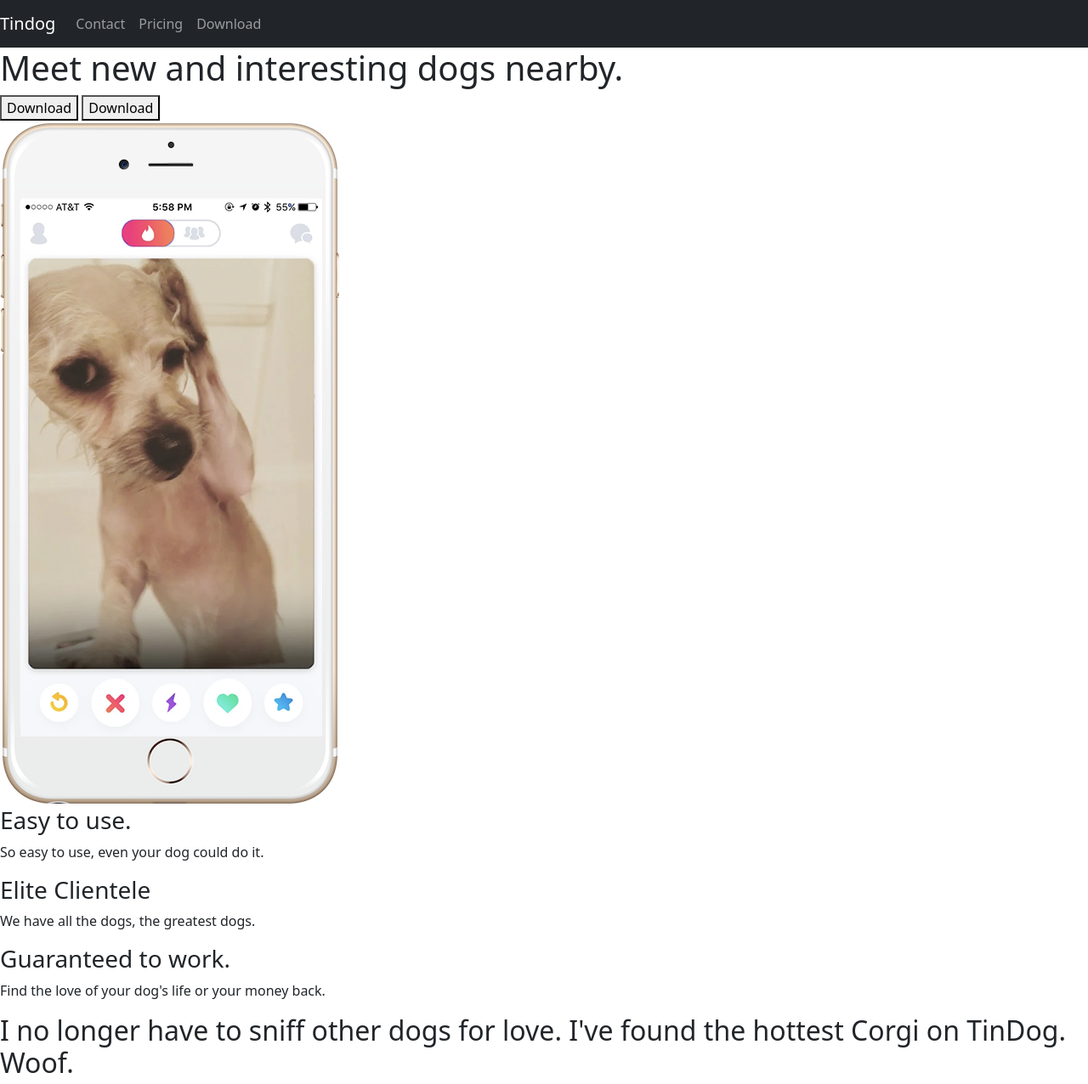
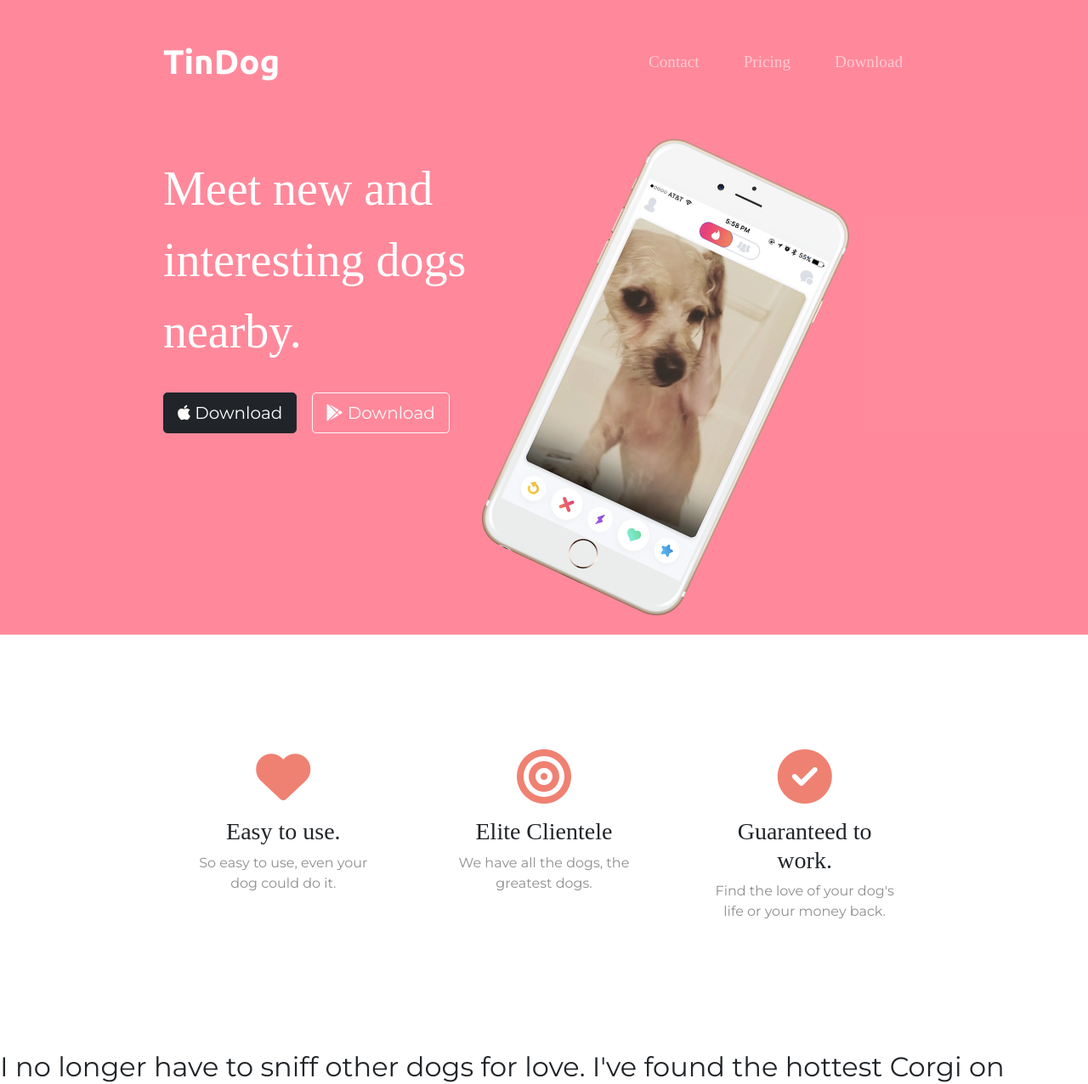
Before and after one commit to ZL-Li/TinDog, a plain HTML site: page index.html in a window 1280 px wide. Shown: the top 1276 px of the page at 85% size. Drawn offline with nearby package versions, Linux system fonts and the light colour scheme.

Commit message:
finish the first half

```diff
--- a/css/styles.css
+++ b/css/styles.css
@@ -0,0 +1,81 @@
+
+body{
+    font-family: 'Montserrat', sans-serif;
+}
+
+#title {
+    background-color: #ff677ec5;
+    color: #fff;
+}
+
+.container-fluid {
+    padding: 3% 15%;
+}
+
+h1 {
+    font-family: "Montserrat-Black";
+    font-size: 3.5rem;
+    line-height: 1.5;
+}
+
+h3 {
+    font-family: "Montserrat-Bold";
+}
+
+p {
+    color: #8f8f8f;
+}
+
+/* Navigation Bar */
+
+.navbar {
+    padding: 0 0 4.5rem;
+}
+
+.navbar-brand {
+    font-family: "Ubuntu";
+    font-size: 2.5rem;
+    font-weight: bold;
+}
+
+.nav-item {
+    padding: 0 18px;
+}
+
+.nav-link {
+    font-size: 1.2rem;
+    font-family: "Montserrat-Light";
+}
+
+/* Download Buttons */
+
+.download-button {
+    margin: 5% 3% 5% 0;
+}
+
+/* Title Image */
+
+.title-image {
+    width: 60%;
+    transform: rotate(25deg);
+}
+
+/* Features Section */
+
+#features {
+    padding: 7% 15%;
+}
+
+.feature-box {
+    text-align: center;
+    padding: 5%;
+}
+
+.icon {
+    color: #ef8172;
+    margin-bottom: 1rem;
+}
+
+.icon:hover {
+    color: #ff677ec5;
+}
--- a/index.html
+++ b/index.html
@@ -4,25 +4,41 @@
 <head>
     <meta charset="utf-8">
     <title>TinDog</title>
+
+    <!-- CSS Stylesheets -->
+    <link href="https://cdn.jsdelivr.net/npm/bootstrap@5.0.0-beta1/dist/css/bootstrap.min.css" rel="stylesheet"
+        integrity="sha384-giJF6kkoqNQ00vy+HMDP7azOuL0xtbfIcaT9wjKHr8RbDVddVHyTfAAsrekwKmP1" crossorigin="anonymous">
     <link rel="stylesheet" href="css/styles.css">
-  <link href="https://cdn.jsdelivr.net/npm/bootstrap@5.0.0-beta1/dist/css/bootstrap.min.css" rel="stylesheet" integrity="sha384-giJF6kkoqNQ00vy+HMDP7azOuL0xtbfIcaT9wjKHr8RbDVddVHyTfAAsrekwKmP1" crossorigin="anonymous">
-  <script src="https://cdn.jsdelivr.net/npm/bootstrap@5.0.0-beta1/dist/js/bootstrap.bundle.min.js" integrity="sha384-ygbV9kiqUc6oa4msXn9868pTtWMgiQaeYH7/t7LECLbyPA2x65Kgf80OJFdroafW" crossorigin="anonymous"></script>
-  <script src="https://cdn.jsdelivr.net/npm/@popperjs/core@2.5.4/dist/umd/popper.min.js" integrity="sha384-q2kxQ16AaE6UbzuKqyBE9/u/KzioAlnx2maXQHiDX9d4/zp8Ok3f+M7DPm+Ib6IU" crossorigin="anonymous"></script>
-  <script src="https://cdn.jsdelivr.net/npm/bootstrap@5.0.0-beta1/dist/js/bootstrap.min.js" integrity="sha384-pQQkAEnwaBkjpqZ8RU1fF1AKtTcHJwFl3pblpTlHXybJjHpMYo79HY3hIi4NKxyj" crossorigin="anonymous"></script>
+
+    <!-- Google Fonts -->
+    <link rel="preconnect" href="https://fonts.gstatic.com">
+    <link href="https://fonts.googleapis.com/css2?family=Ubuntu:wght@300;400;700&display=swap" rel="stylesheet">
+
+    <link rel="preconnect" href="https://fonts.gstatic.com">
+    <link href="https://fonts.googleapis.com/css2?family=Montserrat:wght@400;900&family=Ubuntu&display=swap"
+        rel="stylesheet">
+
+    <!-- Font Awesome -->
+    <script src="https://kit.fontawesome.com/0556013656.js" crossorigin="anonymous"></script>
+
 </head>
 
 <body>
 
     <section id="title">
 
+        <div class="container-fluid">
+
             <!-- Nav Bar -->
-    <nav class="navbar bg-dark navbar-expand-lg navbar-dark">
-        <a class="navbar-brand" href="">Tindog</a>
-         <button class="navbar-toggler" type="button" data-toggle="collapse" data-target="#navbarSupportedContent" aria-controls="navbarSupportedContent" aria-expanded="false" aria-label="Toggle navigation">
+            <nav class="navbar navbar-expand-lg navbar-dark">
+                <a class="navbar-brand" href="">TinDog</a>
+                <button class="navbar-toggler" type="button" data-bs-toggle="collapse"
+                    data-bs-target="#navbarNavAltMarkup" aria-controls="navbarNavAltMarkup" aria-expanded="false"
+                    aria-label="Toggle navigation">
                     <span class="navbar-toggler-icon"></span>
                 </button>
-      <div class="collapse navbar-collapse" id="navbarSupportedContent">
-        <ul class="navbar-nav ml-auto">
+                <div class="collapse navbar-collapse" id="navbarNavAltMarkup">
+                    <div class="navbar-nav ms-auto">
                         <li class="nav-item">
                             <a class="nav-link" href="">Contact</a>
                         </li>
@@ -36,19 +52,26 @@
                     </div>
             </nav>
 
-
-
             <!-- Title -->
 
-    <div>
+            <div class="row">
+
+                <div class="col-lg-6">
                     <h1>Meet new and interesting dogs nearby.</h1>
-      <button type="button">Download</button>
-      <button type="button">Download</button>
-    </div>
-    <div>
-      <img src="images/iphone6.png" alt="iphone-mockup">
+                    <button type="button" class="btn btn-dark btn-lg download-button"><i class="fab fa-apple"></i>
+                        Download</button>
+                    <button type="button" class="btn btn-outline-light btn-lg download-button"><i
+                            class="fab fa-google-play"></i>
+                        Download</button>
                 </div>
 
+                <div class="col-lg-6">
+                    <img class="title-image" src="images/iphone6.png" alt="iphone-mockup">
+                </div>
+
+            </div>
+
+        </div>
     </section>
 
 
@@ -56,14 +79,27 @@
 
     <section id="features">
 
+        <div class="row">
+
+            <div class="feature-box col-lg-4">
+                <i class="icon fas fa-heart fa-4x"></i>
                 <h3>Easy to use.</h3>
                 <p>So easy to use, even your dog could do it.</p>
+            </div>
 
+            <div class="feature-box col-lg-4">
+                <i class="icon fas fa-bullseye fa-4x"></i>
                 <h3>Elite Clientele</h3>
                 <p>We have all the dogs, the greatest dogs.</p>
+            </div>
 
+            <div class="feature-box col-lg-4">
+                <i class="icon fas fa-check-circle fa-4x"></i>
                 <h3>Guaranteed to work.</h3>
                 <p>Find the love of your dog's life or your money back.</p>
+            </div>
+
+        </div>
 
     </section>
 
@@ -148,6 +184,10 @@
 
     </footer>
 
+    <!-- Bootstrap Scripts -->
+    <script src="https://cdn.jsdelivr.net/npm/bootstrap@5.0.0-beta1/dist/js/bootstrap.bundle.min.js"
+        integrity="sha384-ygbV9kiqUc6oa4msXn9868pTtWMgiQaeYH7/t7LECLbyPA2x65Kgf80OJFdroafW"
+        crossorigin="anonymous"></script>
 
 </body>
 
```
Lines whose indentation alone changed are shown as unchanged.
